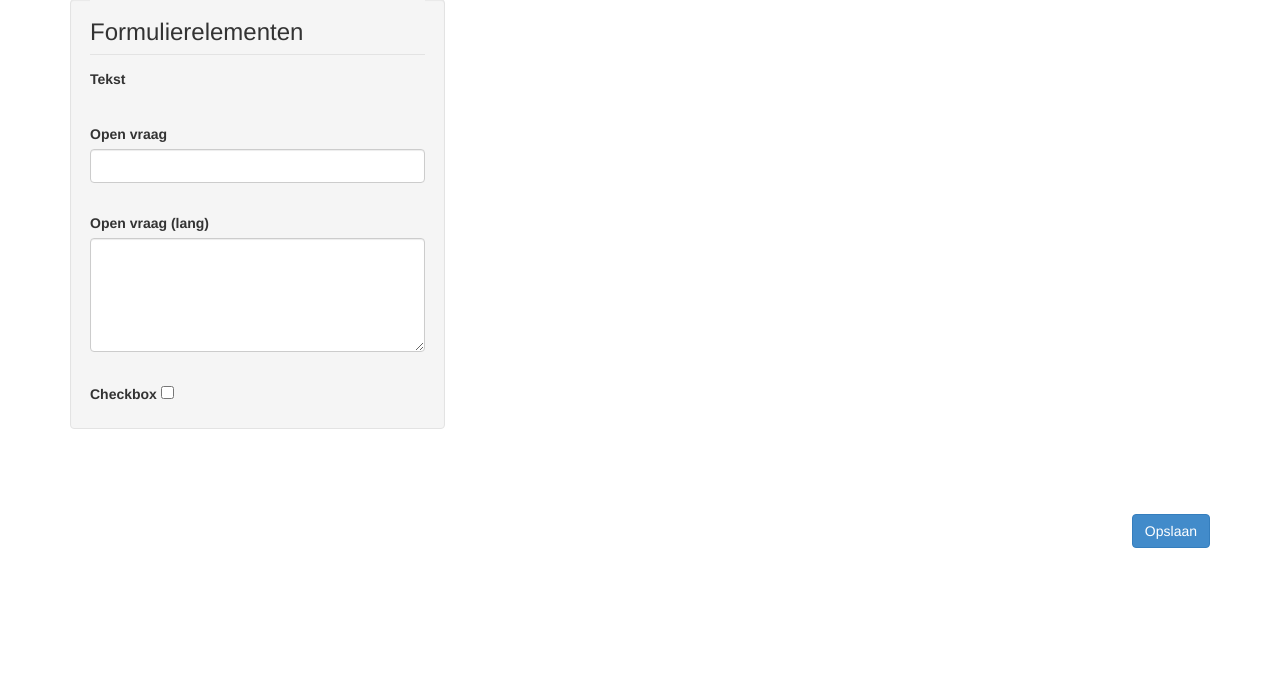
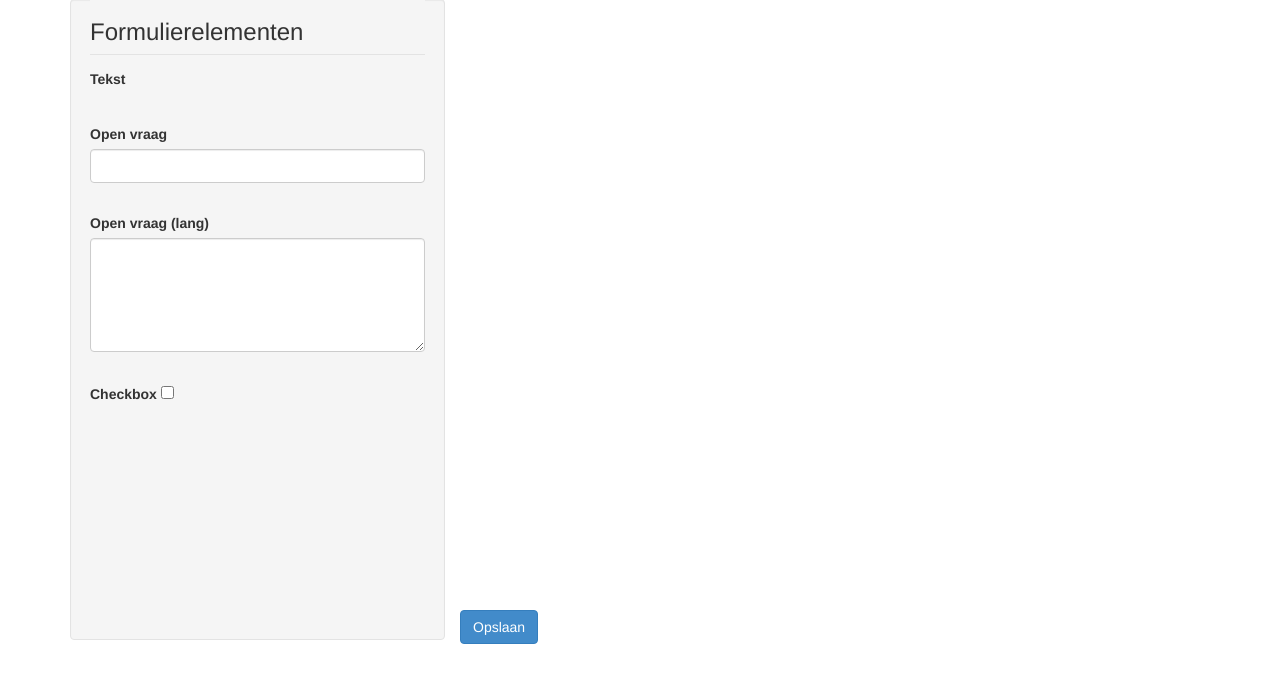
Before and after one commit to DennisBuijs/Questionmark, a PHP site: the page made by views/enquete/edit.php in a window 1280 px wide. Shown: the part 101-784 px from the top of the page. Run offline with PHP 8.4, Linux system fonts and the light colour scheme; the template is opened without the code that fills it, so the values that code supplies are empty; some libraries are stand-ins or nearby versions.

Commit message:
Toevoegen button
en meer dingen!

```diff
--- a/public/css/style.css
+++ b/public/css/style.css
@@ -64,7 +64,7 @@
 }
 
 .enquete-elements-container {
-	max-height: calc(100% - 200px);
+	height: calc(100% - 159px);
 	overflow-y: scroll;
 	position: fixed;
 	width: 375px;
@@ -95,16 +95,27 @@
 }
 
 .enquete-container {
-	height: 500px;
+	height: calc(100% - 208px);
 	margin-bottom: 15px;
-	max-height: 500px;
+	max-height: calc(100% - 208px);
 	overflow-y: scroll;
+	position: fixed;
+	width: 750px;
 }
 
 .drop-placeholder {
   background: #ff8;
   min-height: 45px;
   margin-bottom: 20px;
+}
+
+.enquete-save-container {
+	text-align: right;
+}
+
+.enquete-save {
+	position: fixed;
+	top: calc(100% - 89px);
 }
 
 /* Alerts */
--- a/views/enquete/edit.php
+++ b/views/enquete/edit.php
@@ -57,13 +57,13 @@
 
     <div class="col-md-8">
 
-    	<div class="enquete-container" style="min-height:400px;">
+    	<div class="enquete-container">
 
 
 
 	  	</div>
 
-	  	<a href="enquete/save/" class="btn btn-primary pull-right">Opslaan</a>
+	  	<a href="<?= URL; ?>enquete/save/" class="btn btn-primary enquete-save">Opslaan</a>
 
     </div>
 
```
